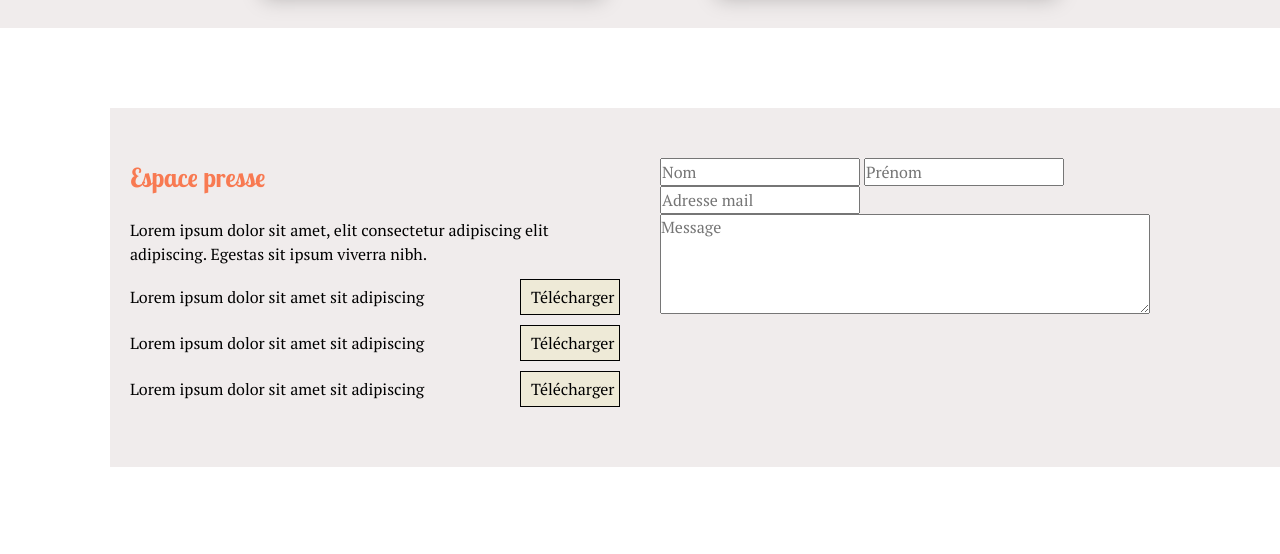
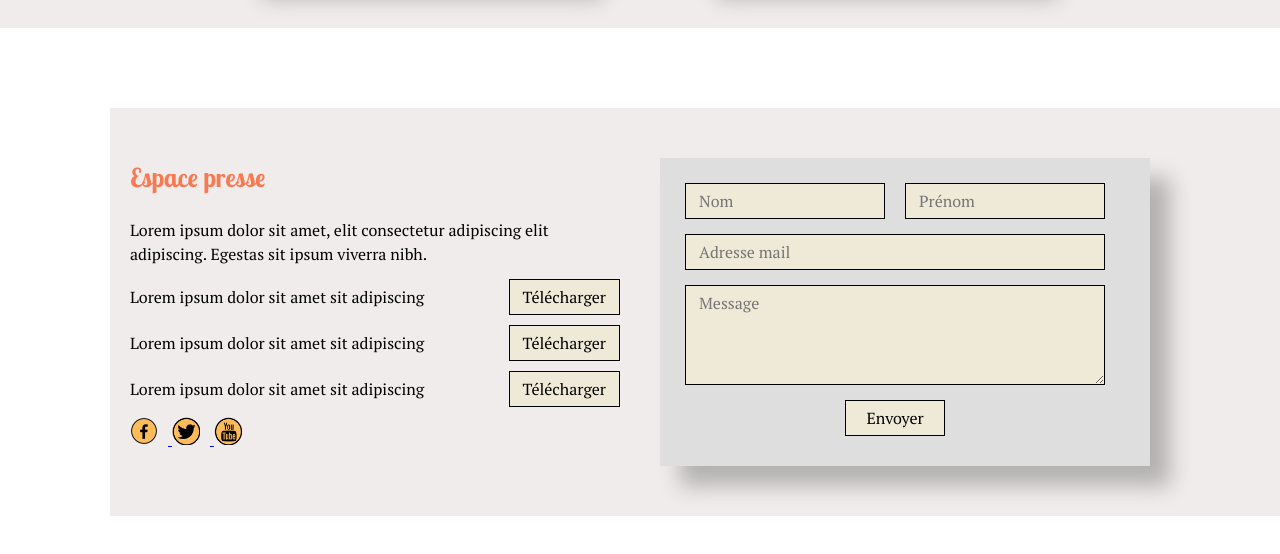
Before and after one commit to Elliot67/yety, a website built with webpack: page src/template.html in a window 1280 px wide. Shown: the part 3086-3640 px from the top of the page. Built offline with nearby package versions, Linux system fonts and the light colour scheme.

Commit message:
[ADD] Amélioration section contact en responsive

```diff
--- a/src/styles/_global.scss
+++ b/src/styles/_global.scss
@@ -19,17 +19,20 @@ html {
 	overflow-x: hidden;
 }
 
+body {
+	overflow-x: hidden;
+}
+
 .container {
 	max-width: calc(#{$container-width} - 40px);
 	width: 100%;
-	padding-right: 10px;
-	padding-left: 10px;
+	padding-right: 15px;
+	padding-left: 15px;
 	padding-top: 50px;
     padding-bottom: 50px;
-
     @include pad-only{
-        padding-right: 15px;
-        padding-left: 15px;
+        padding-right: 25px;
+        padding-left: 25px;
     }
 
 	@include desktop-and-bigger {
@@ -70,11 +73,16 @@ html {
 	}
 }
 
-button{
-	padding: 5px 10px;
+button, .button {
+	padding: 5px 13px;
 	border: solid $black 1px;
 	background-color: $button;
 	cursor: pointer;
+	outline: 0!important;
+	min-width: 100px;
+	text-align: center;
+	color: initial;
+	text-decoration: initial;
 
 	&:hover{
 		background-color: $light-orange;
@@ -82,15 +90,26 @@ button{
 
 	&:active, &:focus{
 		background-color: $light-red;
-		outline: 0!important;
 	}
 }
 
-textarea {
+input[type="text"], .inputText {
+	padding: 5px 13px;
+	border: solid $black 1px;
+	background-color: $button;
+	outline: 0!important;
+	min-width: 100px;
+}
+
+textarea, .textarea {
+	padding: 5px 13px;
+	border: solid $black 1px;
+	background-color: $button;
+	outline: 0!important;
+	resize:vertical;
 	width: 100%;
-	min-height: 100px;
-	min-width: 100%;
-	max-width: 100%;
+	height: 100px;
+	min-height: 50px;
 }
 
 // Pour les animations de scroll
--- a/src/styles/contact.scss
+++ b/src/styles/contact.scss
@@ -11,16 +11,59 @@
 		}
 	}
 
+	&-left {
+		margin-bottom: 20px;
+		@include desktop-and-bigger {
+			margin-bottom: 0;
+		}
+	}
+
 	&-item {
 		display: grid;
-        grid-template-columns: 1fr 100px;
-        column-gap: 20px;
+		grid-template-columns: 1fr auto;
+		column-gap: 10px;
 		align-items: baseline;
 		margin-bottom: 10px;
+		@include desktop-and-bigger {
+			column-gap: 20px;
+		}
     }
 
-    &-formContainer {
+	&-reseaux img { // TODO: Changer les fichiers d'icones qui sont cassés
+        height: 28px;
+        margin-right: 10px;
+	}
+
+	&-right {
 		background-color: $light-grey;
-        height: 100%;
+		display: flex;
+		flex-direction: column;
+		box-shadow: 20px 20px 20px rgba(0, 0, 0, 0.25);
+		padding: 15px 25px 20px 15px;
+		@include desktop-and-bigger {
+			padding: 25px 45px 30px 25px;
 		}
 	}
+
+	&-infos {
+		display: grid;
+		margin-bottom: 15px;
+		grid-template-columns: 1fr 1fr;
+		column-gap: 10px;
+		@include pad-and-bigger {
+			column-gap: 20px;
+		}
+	}
+
+	&-mail {
+		margin-bottom: 15px;
+	}
+
+	&-textarea {
+		margin-bottom: 15px;
+	}
+
+	&-send {
+		align-self: center;
+	}
+}
--- a/src/template.html
+++ b/src/template.html
@@ -179,19 +179,27 @@
 					<div class="Contact-telechargement">
 						<div class="Contact-item">
 							<p>Lorem ipsum dolor sit amet sit adipiscing</p>
-							<button>Télécharger</button>
+							<a href="#" class="button" download>Télécharger</a>
 						</div>
 						<div class="Contact-item">
 							<p>Lorem ipsum dolor sit amet sit adipiscing</p>
-							<button>Télécharger</button>
+							<a href="#" class="button" download>Télécharger</a>
 						</div>
 						<div class="Contact-item">
 							<p>Lorem ipsum dolor sit amet sit adipiscing</p>
-							<button>Télécharger</button>
+							<a href="#" class="button" download>Télécharger</a>
 						</div>
 					</div>
-					<div class="Contact-reseaux">
-
+					<div>
+						<a href="#" class="Contact-reseaux">
+							<img src="./assets/icons/facebook.png" alt="icon facebook">
+						</a>
+						<a href="#" class="Contact-reseaux">
+							<img src="./assets/icons/twitter.png" alt="icon twitter">
+						</a>
+						<a href="#" class="Contact-reseaux">
+							<img src="./assets/icons/youtube.png" alt="icon youtube">
+						</a>
 					</div>
 				</div>
 				<div class="Contact-right">
@@ -199,8 +207,9 @@
 						<input type="text" placeholder="Nom">
 						<input type="text" placeholder="Prénom">
 					</div>
-					<input type="text" placeholder="Adresse mail">
-					<textarea placeholder="Message"></textarea>
+					<input type="text" class="Contact-mail" placeholder="Adresse mail">
+					<textarea class="Contact-textarea" placeholder="Message"></textarea>
+					<button class="Contact-send">Envoyer</button>
 				</div>
 			</div>
 		</section>
```
Also changed, not shown: src/assets/icons/facebook.png (added), src/assets/icons/twitter.png (added), src/assets/icons/youtube.png (added). Lines whose indentation alone changed are shown as unchanged.
